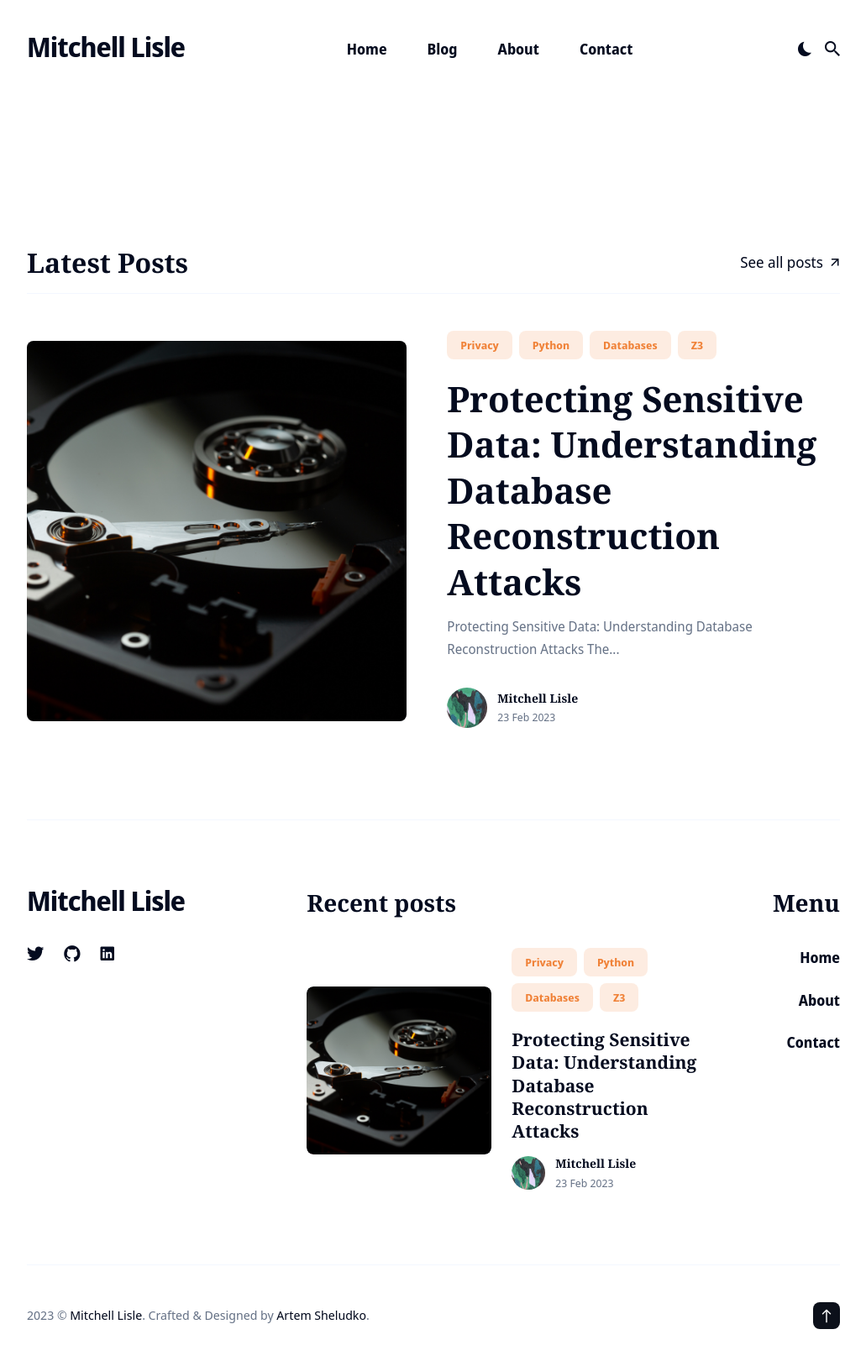
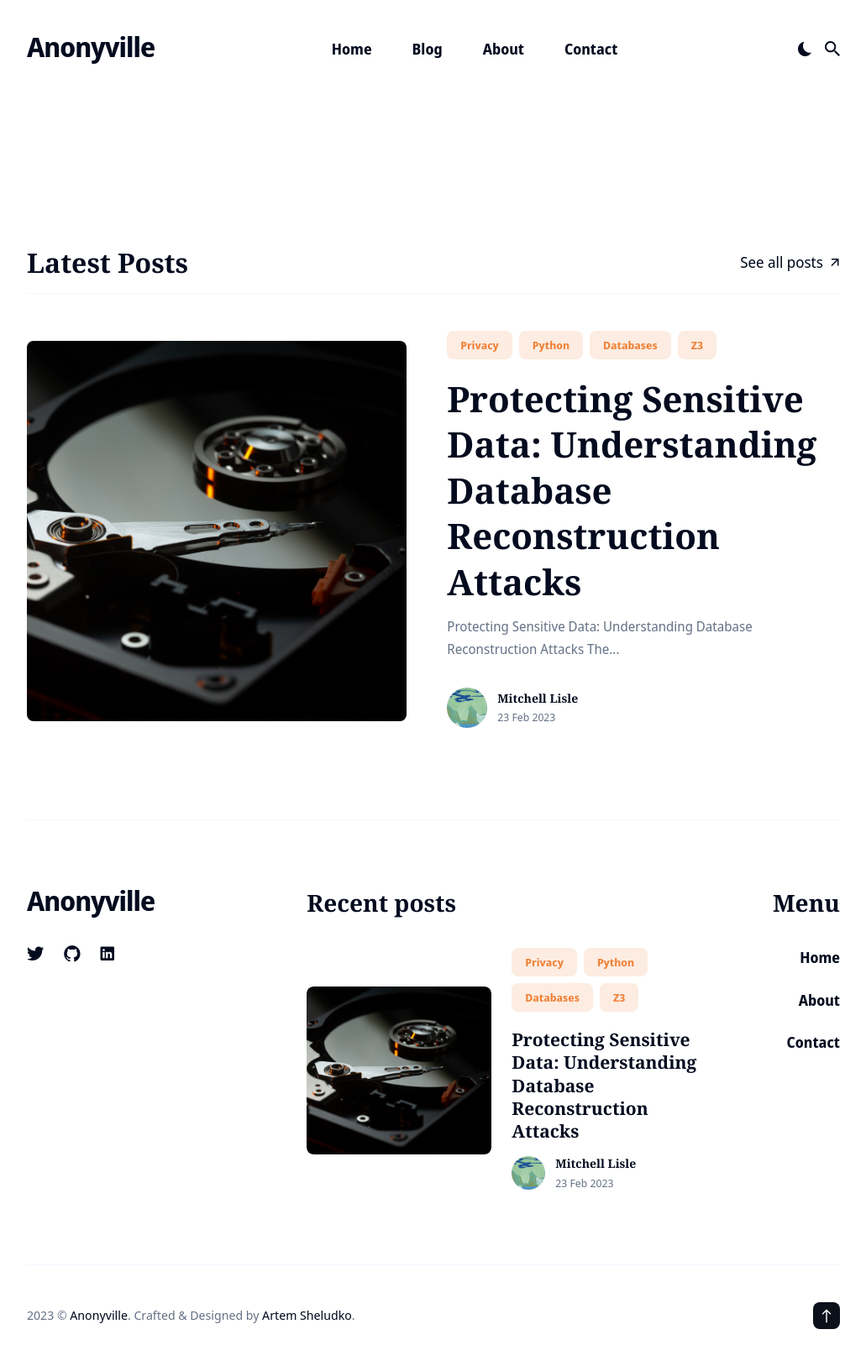
Before and after one commit to mitchelllisle/mitchelllisle.github.io, a Jekyll site: the page built from index.html, in a window 1280 px wide. Shown: the whole page at 84% size, without its empty margins (124-1155 px from the left). Built offline with Jekyll 4.4.1, drawn with Linux system fonts in a browser that asks for light colours; nearby versions of some CDN libraries.

Commit message:
change name of blog

```diff
--- a/_data/settings.yml
+++ b/_data/settings.yml
@@ -1,6 +1,6 @@
 #-------------------------------
 # Site Settings
-title: Mitchell Lisle
+title: Anonyville
 logo: # You can add own logo. For example '/images/logo.png'.
 description: ...
 color_scheme: auto # You can choose three modes auto, light, and dark. By default, the auto mode is set, which means the user can choose the light or dark mode themself.
```
Also changed, not shown: images/mitchell.jpg.
